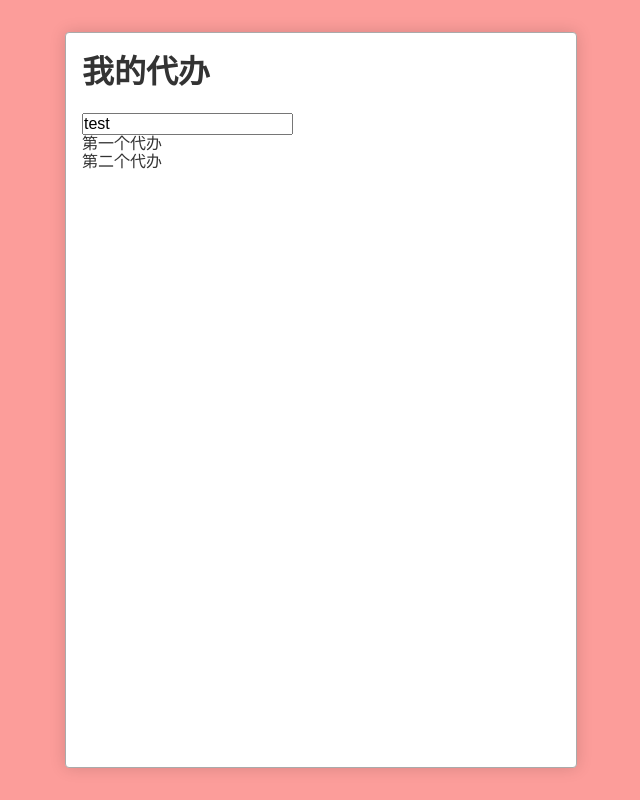
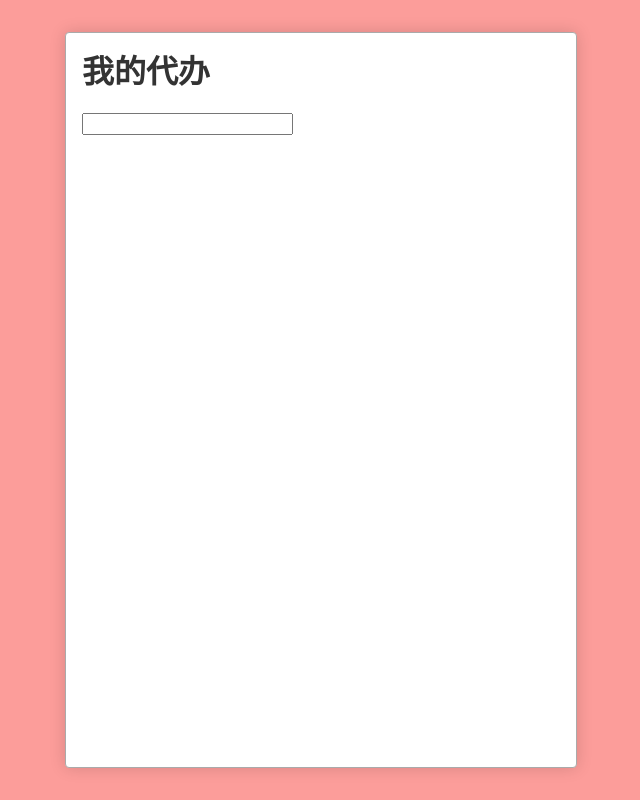
Before and after one commit to AleenL/React-demo, a React (Create React App) app: page / in a window 1280 px wide. Shown: the whole page, without its empty margins (319-959 px from the left). Built offline with nearby package versions, Linux system fonts and the light colour scheme; the HTML template or start-up script is replaced by a standard one.

Commit message:
add todo

```diff
--- a/src/App.js
+++ b/src/App.js
@@ -9,35 +9,52 @@
   constructor(props){
     super(props)
     this.state = {
-      newTodo: 'test',
+      newTodo: ' ',
       todoList:[
-        {id:1, title:'第一个代办'},
-        {id:2, title:'第二个代办'}
+
       ]
     }
   }
   render() {
     let todos = this.state.todoList.map((item,index)=>{
       return (
-        <li>
+        <li key={index}>
           <TodoItem todo={item} />
         </li>
       )
     })
-
+    console.log(todos)
     return(
       <div className='App'>
         <h1>我的代办</h1>
         <div className='inputWrapper'>
-          <TodoInput content={this.state.newTodo} onSubmit={this.addTodo}/>
+          <TodoInput content={this.state.newTodo} onSubmit={this.addTodo.bind(this)}/>
         </div>
         <ol>
           {todos}
         </ol>
       </div>
     )
+  }
+    addTodo(event){
+      this.state.todoList.push({
+        id: idMaker(),
+        title: event.target.value,
+        state: null,
+        deleted: false
+      })
+      this.setState({
+        newTodo: '',
+        todoList: this.state.todoList
+      })
+    }
+  }
 
-    console.log('you need add a new todo')
-  }
+export default App;
+
+let id = 0
+
+function idMaker(){
+  id += 1
+  return id
 }
-export default App;
--- a/src/TodoInput.js
+++ b/src/TodoInput.js
@@ -8,7 +8,7 @@
 
 	submit(e){
 		if (e.key === "Enter"){
-			this.props.onSubmit.call()
+			this.props.onSubmit(e)
 		}
 	}
 }
```
Also changed, not shown: 6 other files (tests, documents, lock files or other folders).
